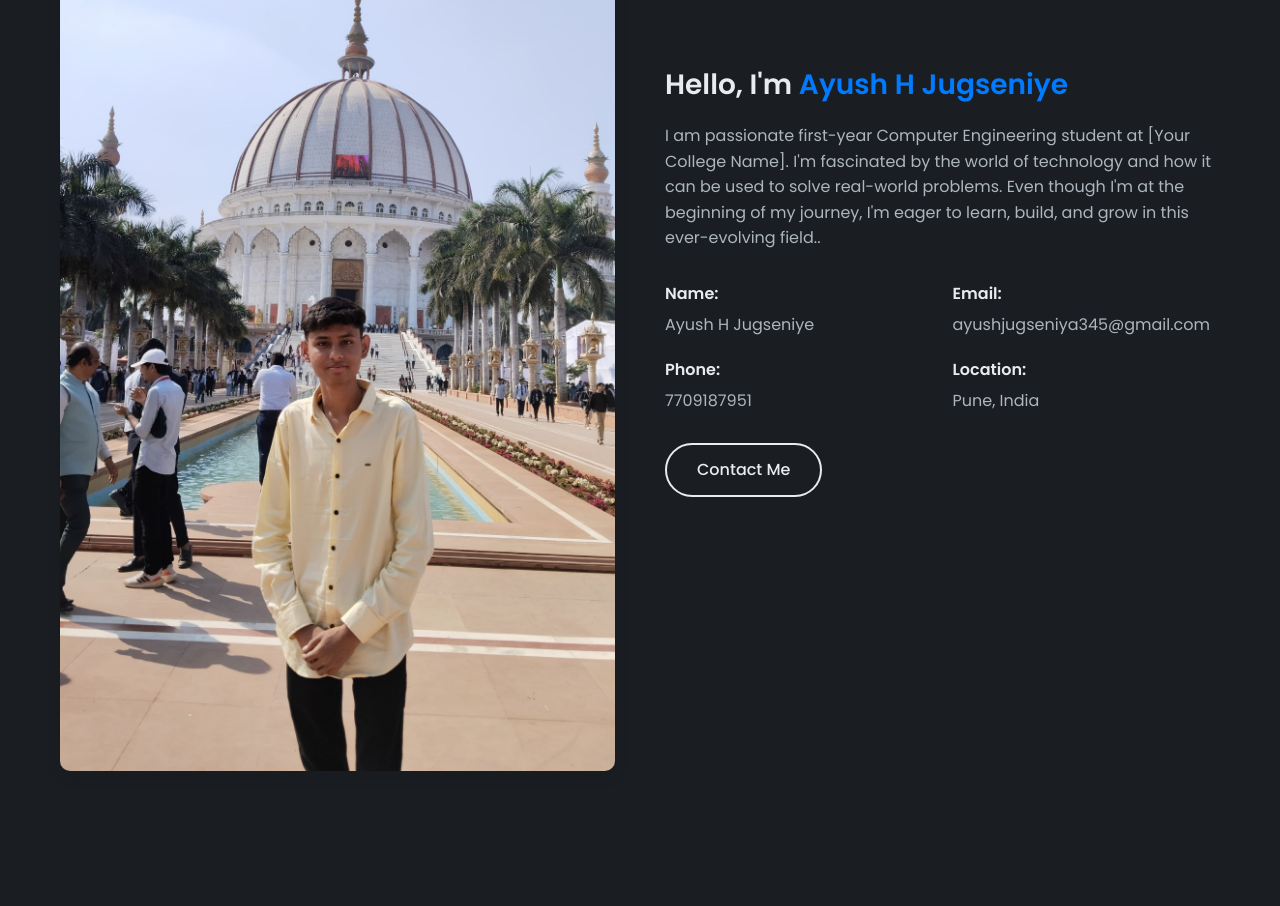
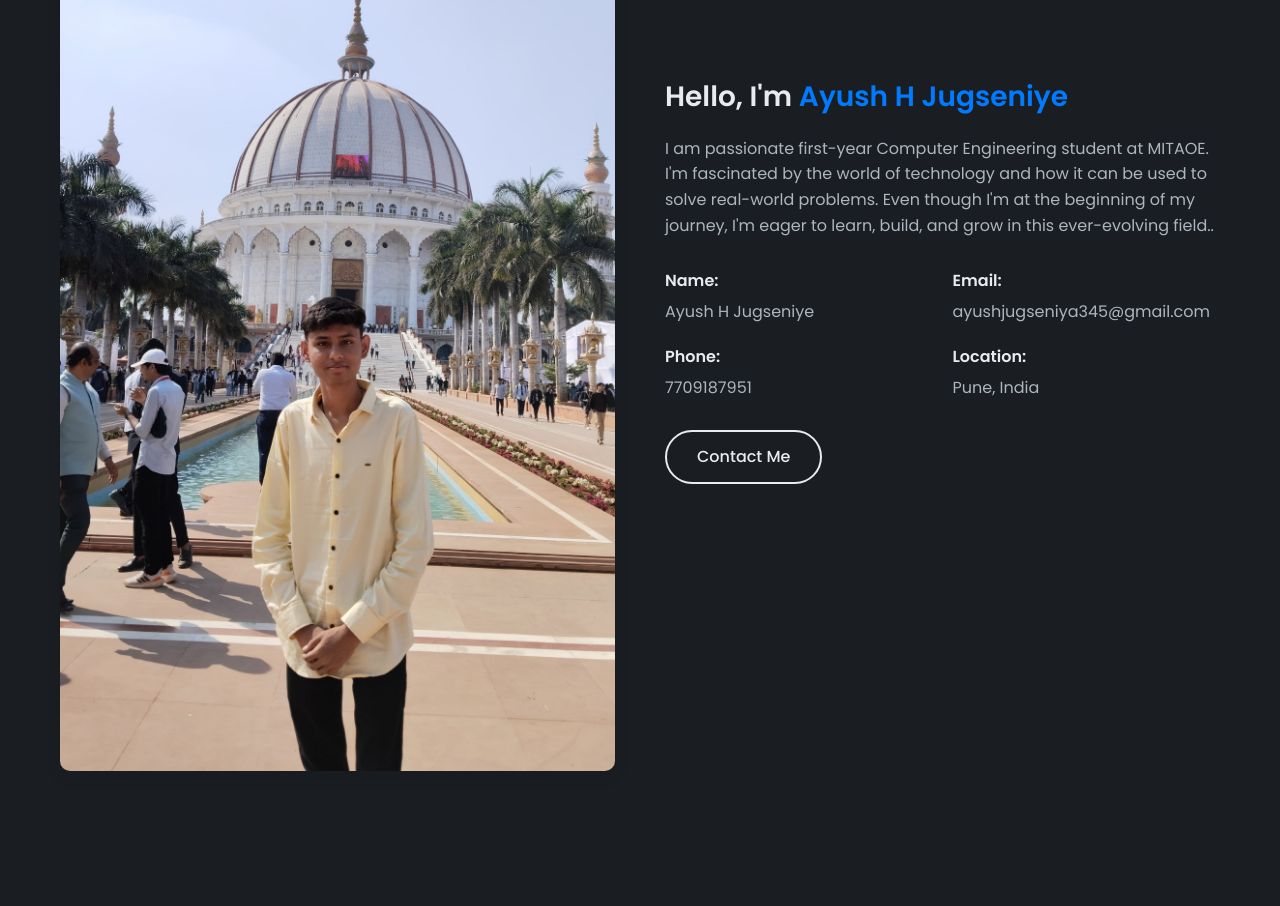
Before and after one commit to Ayush1702j/portfolio, a plain HTML site: page index.html in a window 1280 px wide. Shown: the part 1240-2146 px from the top of the page. Drawn offline with Linux system fonts and the light colour scheme; a script that the page names is missing.

Commit message:
Update index.html

```diff
--- a/index.html
+++ b/index.html
@@ -70,7 +70,7 @@
                 </div>
                 <div class="about-text">
                     <h3>Hello, I'm <span class="highlight">Ayush  H Jugseniye</span></h3>
-                    <p>I am passionate first-year Computer Engineering student at [Your College Name]. I'm fascinated by the world of technology and how it can be used to solve real-world problems. Even though I'm at the beginning of my journey, I'm eager to learn, build, and grow in this ever-evolving field..</p>
+                    <p>I am passionate first-year Computer Engineering student at MITAOE. I'm fascinated by the world of technology and how it can be used to solve real-world problems. Even though I'm at the beginning of my journey, I'm eager to learn, build, and grow in this ever-evolving field..</p>
 
                     <div class="about-info">
                         <div class="info-item">
```
